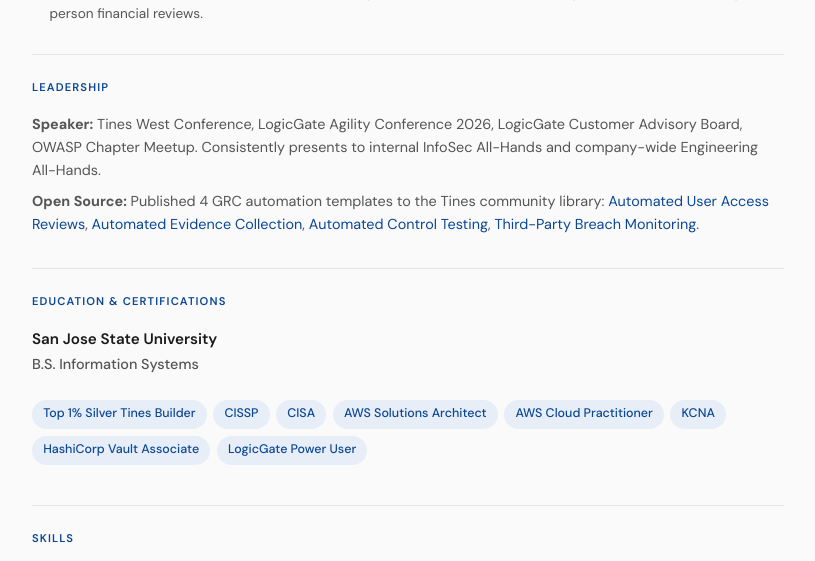
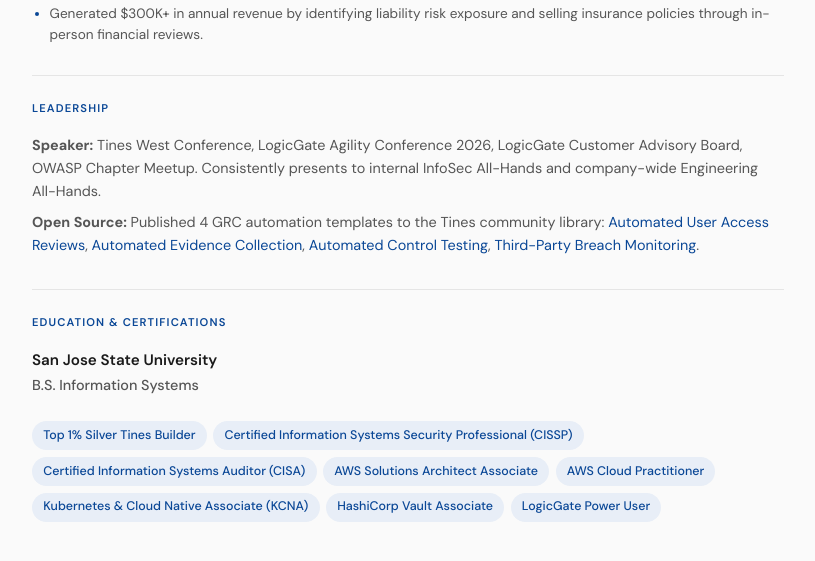
Before and after one commit to MiguelAngelHorta/AWS-Cloud-Resume, a plain HTML site: page website/index.html in a window 1280 px wide. Shown: the part 1474-2035 px from the top of the page, without its empty margins (232-1047 px from the left). Drawn offline with nearby package versions, Linux system fonts and the light colour scheme; no server answers; a script that the page names is missing.

Commit message:
Update credly badges, cert names, TPSE bullet

```diff
--- a/website/index.html
+++ b/website/index.html
@@ -58,7 +58,7 @@
             <ul>
                 <li>Automated User Access Reviews (UARs) for compliance audits across 100% of in-scope apps, integrating Workday and 120+ system reports via Tines to cut review cycles from 2+ months to one.</li>
                 <li>Integrated Claude (AWS Bedrock) into UARs to flag terminated users against Workday records, analyze access lists for non-integrated apps, and perform AI-powered final checks after human reviews, reducing manual effort and improving SLAs.</li>
-                <li>Launched the Third-Party Security Evaluation (TPSE) module across Tines, LogicGate, ZIP, BitSight, and Oracle Finance Procure-to-Pay, automating 300+ monthly notifications and 20 assessments/month, saving $80K annually.</li>
+                <li>Built the Third-Party Security Evaluation (TPSE) module in LogicGate, using Tines to orchestrate ETL jobs between LogicGate, ZIP, BitSight, and Oracle Finance Procure-to-Pay, automating 300+ monthly notifications and 20 assessments/month, saving $80K annually.</li>
                 <li>Integrated Claude (AWS Bedrock) into TPSE to auto-review pen test and compliance reports, summarize findings, and auto-approve low-risk vendors by evaluating ISO 27001, SOC 2, and InfoSec policy documents.</li>
                 <li>Built Ripple's first security maturity scorecard, consolidating 1,500+ controls across NIST, SOC 2, ISO 27001, CIS, and NYDFS into 300 Ripple Universal Controls, serving as a board-level reporting artifact for 3+ years.</li>
                 <li>Delivered 300+ automated evidence pipelines by establishing programmatic API access across 20+ systems (Okta, Workday, AWS, GCP, Azure, GitLab, Salesforce, and others), automating 60% of SOC 2 records and saving 57 hours per audit cycle. Integrated Gemini AI to guarantee source system integrity by generating API call logs and payload output at execution.</li>
@@ -131,16 +131,17 @@
 
         <div class="cert-grid">
             <span class="cert-tag">Top 1% Silver Tines Builder</span>
-            <span class="cert-tag">CISSP</span>
-            <span class="cert-tag">CISA</span>
-            <span class="cert-tag">AWS Solutions Architect</span>
+            <span class="cert-tag">Certified Information Systems Security Professional (CISSP)</span>
+            <span class="cert-tag">Certified Information Systems Auditor (CISA)</span>
+            <span class="cert-tag">AWS Solutions Architect Associate</span>
             <span class="cert-tag">AWS Cloud Practitioner</span>
-            <span class="cert-tag">KCNA</span>
+            <span class="cert-tag">Kubernetes &amp; Cloud Native Associate (KCNA)</span>
             <span class="cert-tag">HashiCorp Vault Associate</span>
             <span class="cert-tag">LogicGate Power User</span>
         </div>
 
         <div class="credly-badges">
+            <div data-iframe-width="140" data-iframe-height="270" data-share-badge-id="85e37ca0-2167-4133-a8bb-741146aa7b66" data-share-badge-host="https://www.credly.com"></div>
             <div data-iframe-width="140" data-iframe-height="270" data-share-badge-id="9d6bbe59-44bb-4095-b4df-1b8925f554d7" data-share-badge-host="https://www.credly.com"></div>
             <div data-iframe-width="140" data-iframe-height="270" data-share-badge-id="e6a204b7-7afb-4d10-831f-2293038168eb" data-share-badge-host="https://www.credly.com"></div>
             <div data-iframe-width="140" data-iframe-height="270" data-share-badge-id="5336799f-bc04-43f0-b29d-769fa85744ef" data-share-badge-host="https://www.credly.com"></div>
```
